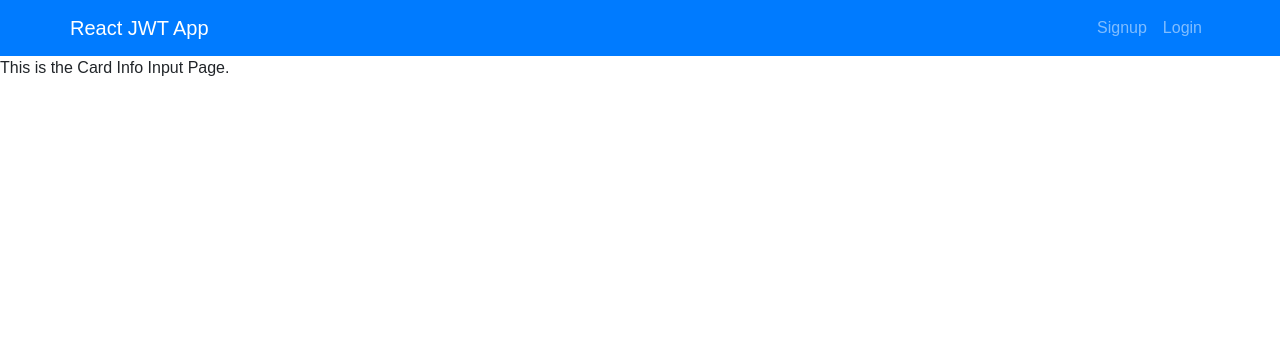
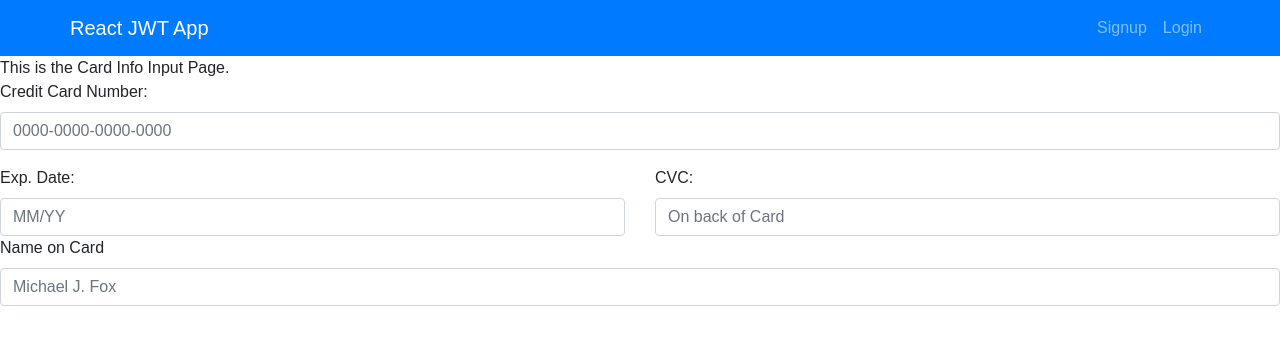
Before and after one commit to JordanCley/Project3, a React (Create React App) app in the folder client/: page /card-info in a window 1280 px wide. Shown: the top 344 px of the page. Built offline with nearby package versions, Linux system fonts and the light colour scheme.

Commit message:
Friday morning push

```diff
--- a/client/src/pages/CardInfo.js
+++ b/client/src/pages/CardInfo.js
@@ -4,6 +4,28 @@ function CardInfo() {
     return (
         <div>
             This is the Card Info Input Page.
+            <div>
+            <form>
+                <div class="form-group">
+                    <label for="formGroupExampleInput">Credit Card Number:</label>
+                    <input type="text" class="form-control" id="formGroupExampleInput" placeholder="0000-0000-0000-0000" />
+                </div>
+                <div class="row">
+                    <div class="col">
+                        <label>Exp. Date:</label>
+                        <input type="text" class="form-control" placeholder="MM/YY" />
+                    </div>
+                    <div class="col">
+                        <label>CVC:</label>
+                        <input type="text" class="form-control" placeholder="On back of Card" />
+                    </div>
+                </div>
+                <div class="form-group">
+                    <label for="formGroupExampleInput2">Name on Card</label>
+                    <input type="text" class="form-control" id="formGroupExampleInput2" placeholder="Michael J. Fox" />
+                </div>
+            </form>
+        </div>
         </div>
     )
 };
--- a/client/src/pages/TableNumber.js
+++ b/client/src/pages/TableNumber.js
@@ -1,5 +1,4 @@
 import React from "react";
-import TableNumberForm from "../components/TableNumberForm.js";
 
 function TableNumber() {
     return(
@@ -11,7 +10,12 @@ function TableNumber() {
                 (Found below the QR Code on the Table)
             </div>
             <div>
-                <TableNumberForm />
+            <form>
+                <div class="form-group">
+                    <label for="exampleFormControlTextarea1"></label>
+                    <textarea class="form-control" id="exampleFormControlTextarea1" rows="1" placeholder="A - 3 - T -2"></textarea>
+                </div>
+            </form>
             </div>
         </div>
 
```
Also changed, not shown: client/src/components/AppPreviewCard/index.js (added, +19 -0 lines), client/src/components/NavBar2/index.js (added, +11 -0 lines).
